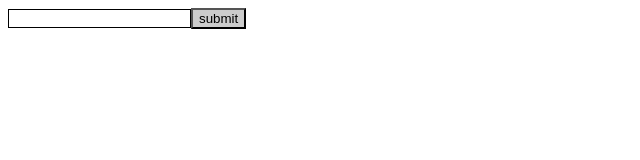
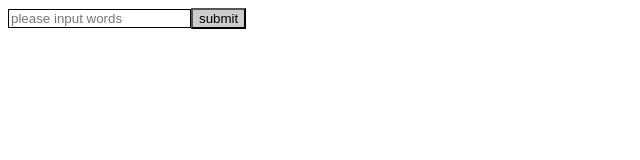
Before and after one commit to robbiemie/template-react-seed, a React (Create React App) app: page / in a window 1280 px wide. Shown: the top 160 px of the page, without its empty margins (0-640 px from the left). Built offline with nearby package versions, Linux system fonts and the light colour scheme.

Commit message:
feat: 父子传参

```diff
--- /dev/null
+++ b/src/module/TodoList/TodoItem.js
@@ -0,0 +1,23 @@
+import React,{Component} from 'react'
+
+class TodoItem extends Component {
+  render() {
+    // 接收父组件参数
+    const {index,value} = this.props.infos
+    return (
+      <li onClick={this.handleDelete.bind(this,index)}>{value}</li>
+    )
+  }
+  handleDelete(index){
+    console.log('index',index)
+    // state 不允许直接被修改
+    // Immutable
+    const list = [...this.state.list]
+    list.splice(index,1)
+    this.setState({
+      list
+    })
+  }
+}
+
+export default TodoItem;
--- a/src/module/TodoList/index.js
+++ b/src/module/TodoList/index.js
@@ -1,4 +1,5 @@
 import React ,{Component,Fragment} from 'react'
+import TodoItem from './TodoItem'
 import './index.css'
 
 class TodoList extends Component {
@@ -12,7 +13,10 @@ class TodoList extends Component {
   render() {
     return (
       <Fragment>
+        {/** 注释写的好恶心 */}
         <input
+          placeholder="please input words"
+          className="search"
           value={this.state.target} // 绑定数据
           onChange={this.handleInput.bind(this)} // 绑定方法
         />
@@ -20,7 +24,8 @@ class TodoList extends Component {
         <ul>
           {
             this.state.list.map((item,index)=>{
-              return <li key={index} onClick={this.handleDelete.bind(this,index)}>{item.value}</li>
+              // 子组件传参
+              return (<TodoItem key={index} infos={{...item,index}}/>)
             })
           }
         </ul>
@@ -30,27 +35,19 @@ class TodoList extends Component {
   handleInput(e){
     // 修改state中的数据
     console.log('input',e.target.value)
+    // debugger
     this.setState({
       target: e.target.value
     })
   }
   handleSubmit(e){
+    // debugger
     this.setState({
       target: '',
       list: [...this.state.list,{value:this.state.target}]
     })
     console.log('submit',this.state.list)
   }
-  handleDelete(index){
-    console.log('index',index)
-    // state 不允许直接被修改
-    // Immutable
-    const list = [...this.state.list]
-    list.splice(index,1)
-    this.setState({
-      list
-    })
-  }
 }
 
 export default TodoList;
```
